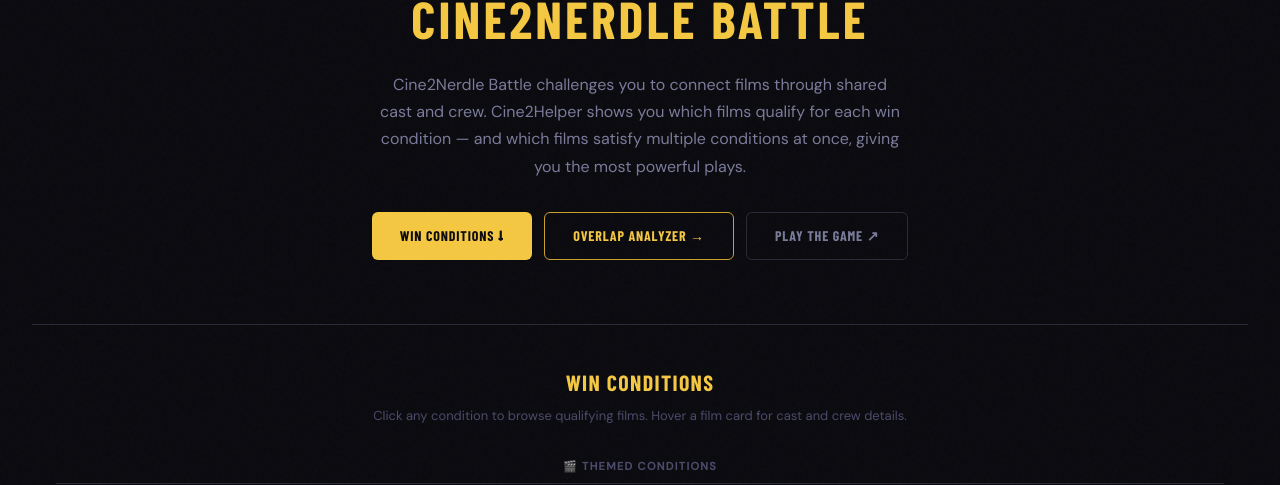
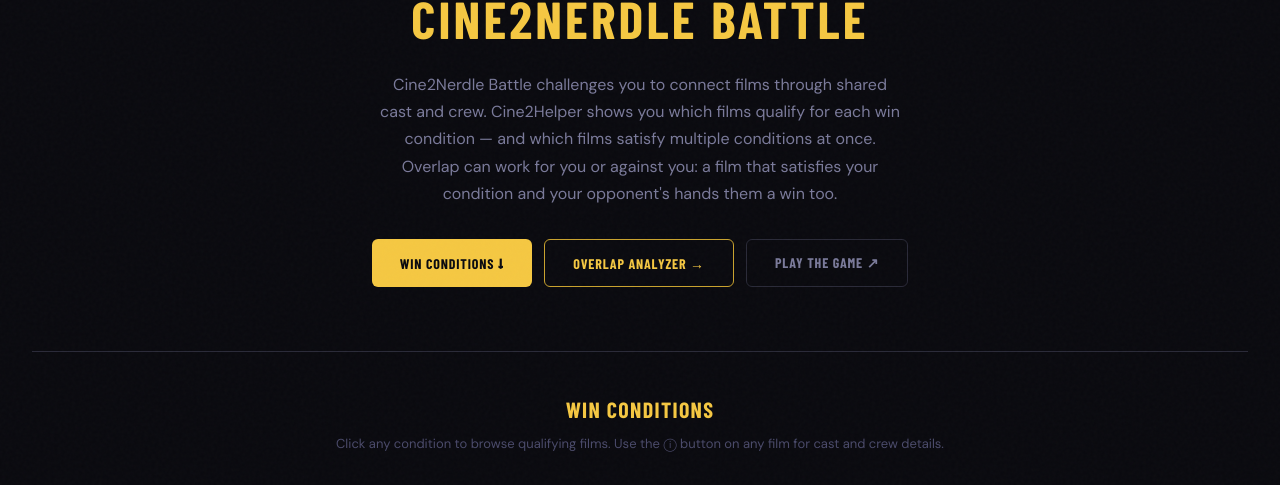
Before and after one commit to michael-baker-content/cine2helper, a Next.js app: page / in a window 1280 px wide. Shown: the part 170-655 px from the top of the page. Built offline with nearby package versions, Linux system fonts and the light colour scheme; no server answers.

Commit message:
update homepage copy

```diff
--- a/app/page.tsx
+++ b/app/page.tsx
@@ -149,7 +149,8 @@ function HomePage({
         }}>
           Cine2Nerdle Battle challenges you to connect films through shared cast and crew.
           Cine2Helper shows you which films qualify for each win condition — and which films
-          satisfy multiple conditions at once, giving you the most powerful plays.
+          satisfy multiple conditions at once. Overlap can work for you or against you:
+          a film that satisfies your condition and your opponent's hands them a win too.
         </p>
         <div style={{ display: 'flex', gap: '12px', justifyContent: 'center', flexWrap: 'wrap' }}>
           <button
@@ -242,7 +243,7 @@ function HomePage({
           fontSize: '13px', color: 'var(--text-dim)',
           marginBottom: '32px', lineHeight: 1.5,
         }}>
-          Click any condition to browse qualifying films. Hover a film card for cast and crew details.
+          Click any condition to browse qualifying films. Use the ⓘ button on any film for cast and crew details.
         </p>
 
         {OVERVIEW_CATEGORY_ORDER.filter(cat => grouped[cat]).map(cat => (
```
